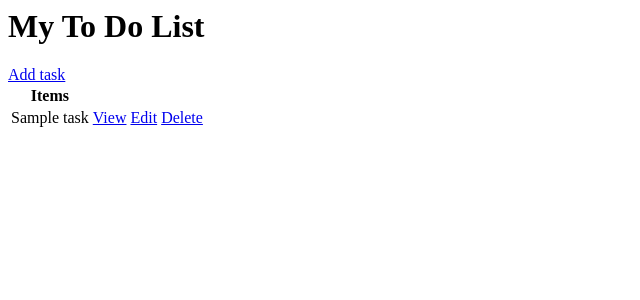
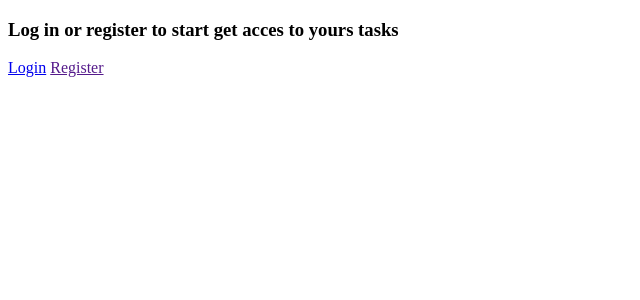
Before and after one commit to SwieciloM/ToDo-List, a Django app: page / in a window 1280 px wide. Shown: the top 300 px of the page, without its empty margins (0-640 px from the left). Run offline with Django 4.2, Linux system fonts and the light colour scheme; tables that the repository leaves empty hold one stand-in row (values such as "Sample post").

Commit message:
basic account_app logic added

```diff
--- /dev/null
+++ b/accounts/templates/accounts/home.html
@@ -0,0 +1,10 @@
+{% extends 'base.html' %}
+
+{% block header_content %}
+<h3>Log in or register to start get acces to yours tasks</h3>
+{% endblock %}
+
+{% block main_content %}
+<td><a href="{% url 'login' %}">Login</a></td>
+<td><a href="">Register</a></td>
+{% endblock %}
--- /dev/null
+++ b/accounts/urls.py
@@ -0,0 +1,7 @@
+from django.urls import path
+from .views import CustomLoginView, HomeView
+
+urlpatterns = [
+    path('', HomeView.as_view(), name='home'),
+    path('login/', CustomLoginView.as_view(), name='login'),
+]
--- a/accounts/views.py
+++ b/accounts/views.py
@@ -1,3 +1,29 @@
 from django.shortcuts import render
+from django.views.generic import TemplateView
+from django.contrib.auth.views import LoginView
+from django.shortcuts import redirect
+from django.urls import reverse_lazy
 
-# Create your views here.
+
+class HomeView(TemplateView):
+    template_name = 'accounts/home.html'
+
+    def get(self, request, *args, **kwargs):
+        if request.user.is_authenticated:
+            return redirect('my-tasks/')
+        return super().get(request, *args, **kwargs)
+
+
+class CustomLoginView(LoginView):
+    template_name = 'accounts/login.html'
+    fields = '__all__'
+    redirect_authenticated_user = True
+
+    def get_success_url(self):
+        return reverse_lazy('tasks')
+
+class CustomLogoutView():
+    pass
+
+class CustomRegisterView():
+    pass
--- a/tasks/templates/tasks/task_list.html
+++ b/tasks/templates/tasks/task_list.html
@@ -1,3 +1,18 @@
+{% extends 'base.html' %}
+
+{% block header_content %}
+
+{% if request.user.is_authenticated %}
+    <p>{{request.user}}</p>
+    <a href="">Logout</a>
+{% else %}
+<a href="">Login</a>
+{% endif %}
+
+{% endblock %}
+
+{% block main_content %}
+
 <h1>My To Do List</h1>
 <a href="{% url 'task-create' %}">Add task</a>
 
@@ -17,3 +32,5 @@
         <h3>No items in list</h3>
     {% endfor %}
 </table>
+
+{% endblock %}
--- a/templates/base.html
+++ b/templates/base.html
@@ -0,0 +1,17 @@
+<!DOCTYPE html>
+<html lang="en">
+<head>
+    <meta charset="UTF-8">
+    <meta name="viewport" content="width=device-width, initial-scale=1.0">
+    <title>Base Document</title>
+</head>
+<body>
+    {% block header_content %}
+
+    {% endblock %}
+
+    {% block main_content %}
+
+    {% endblock %}
+</body>
+</html>
--- a/todo_list/settings.py
+++ b/todo_list/settings.py
@@ -58,7 +58,7 @@ ROOT_URLCONF = 'todo_list.urls'
 TEMPLATES = [
     {
         'BACKEND': 'django.template.backends.django.DjangoTemplates',
-        'DIRS': [],
+        'DIRS': [BASE_DIR / 'templates'],
         'APP_DIRS': True,
         'OPTIONS': {
             'context_processors': [
--- a/todo_list/urls.py
+++ b/todo_list/urls.py
@@ -19,5 +19,6 @@ from django.urls import path, include
 
 urlpatterns = [
     path('admin/', admin.site.urls),
-    path('', include('tasks.urls')),
+    path('', include('accounts.urls')),
+    path('my-tasks/', include('tasks.urls')),
 ]
```
Also changed, not shown: accounts/templates/accounts/login.html (added, +7 -0 lines).
